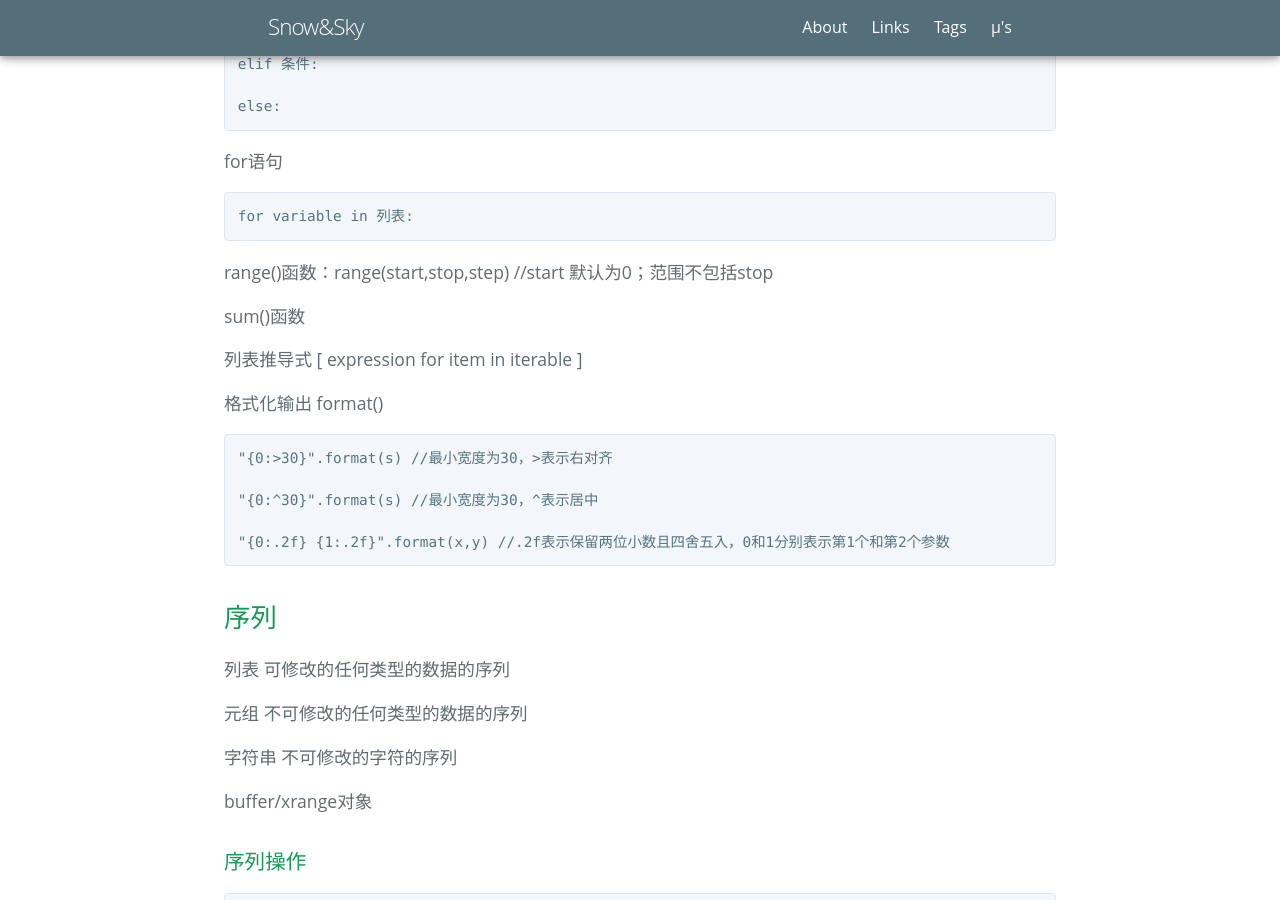
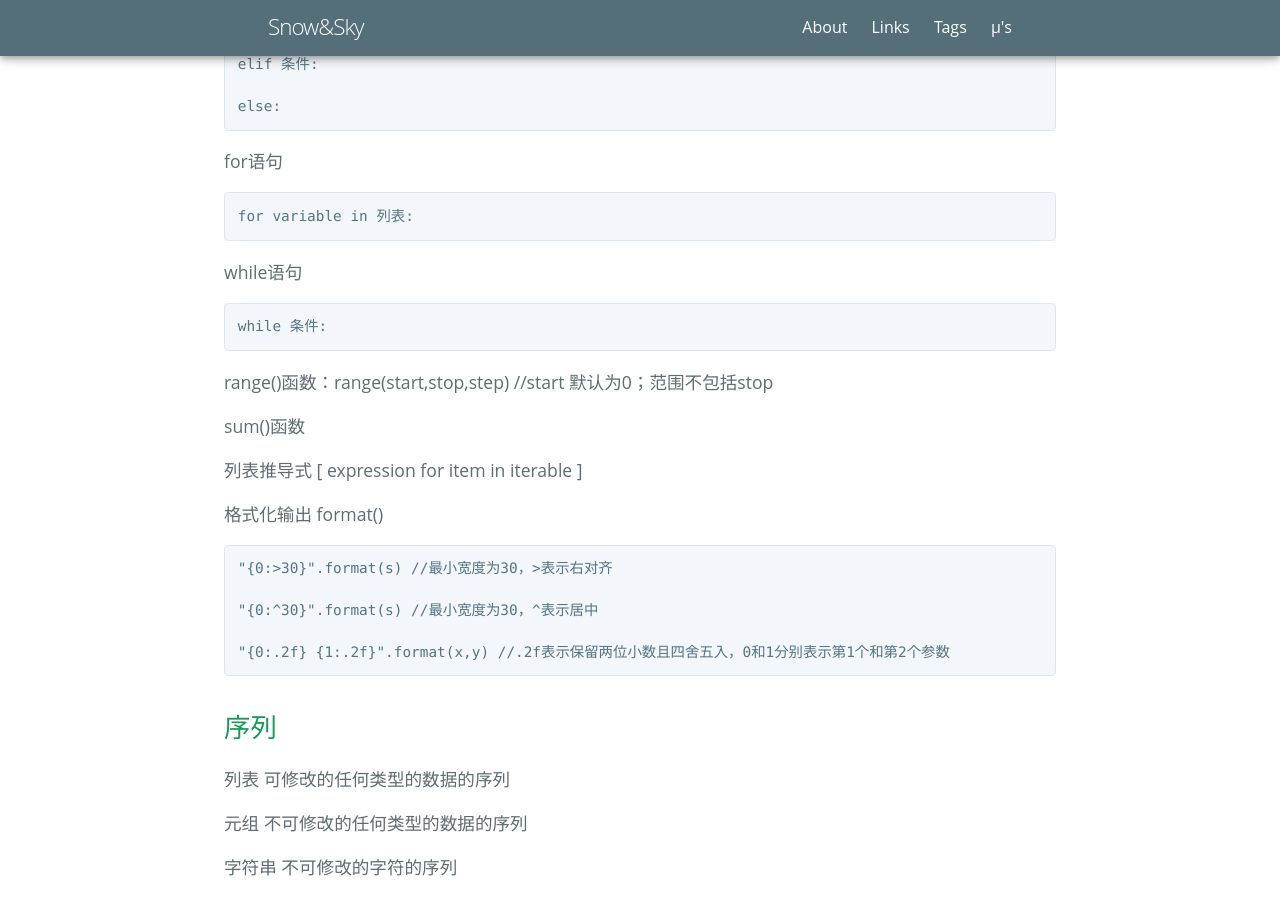
Before and after one commit to NishikinoSky/NishikinoSky.github.io, a Jekyll site: the page built from _posts/2021-1-28-Python.md, in a window 1280 px wide and 900 px high, scrolled down 507 px. Built offline with Jekyll 4.4.1, drawn with Linux system fonts in a browser that asks for light colours; some web fonts are replaced.

Commit message:
Update 2021-1-28-Python.md

```diff
--- a/_posts/2021-1-28-Python.md
+++ b/_posts/2021-1-28-Python.md
@@ -18,6 +18,10 @@ if语句
 for语句
 
     for variable in 列表:
+
+while语句
+
+    while 条件:
 
 range()函数：range(start,stop,step) //start 默认为0；范围不包括stop
 
```
